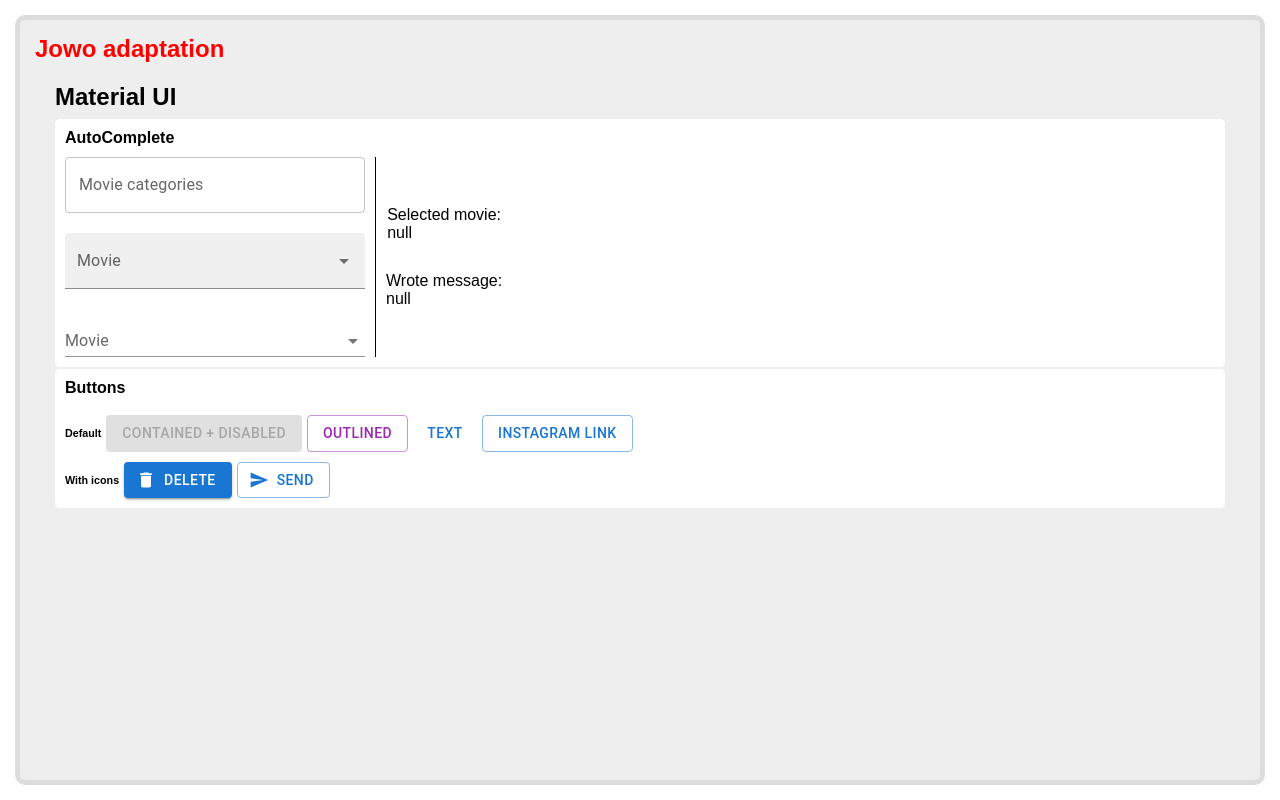
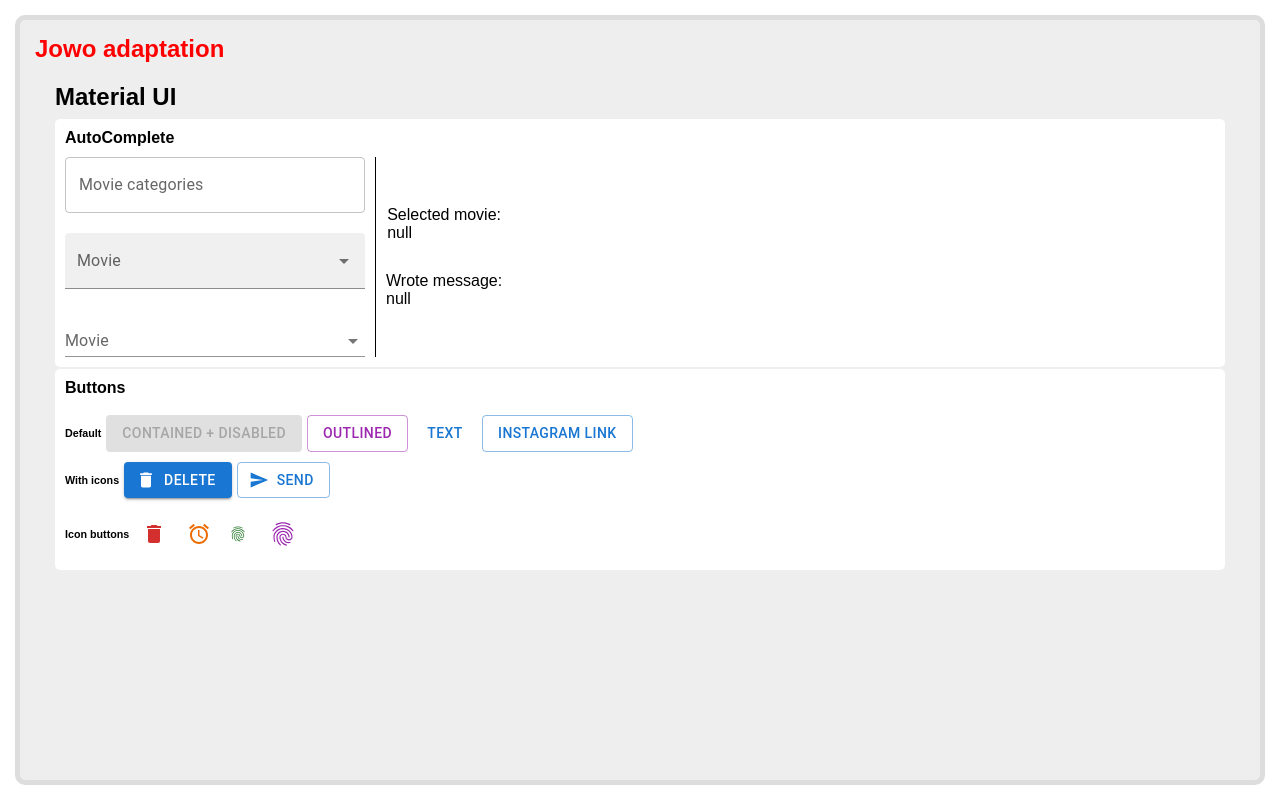
Before and after one commit to partnersinbahamas/jowo-adaptation, a React (Create React App) app: page / in a window 1280 px wide. Built offline with nearby package versions, Linux system fonts and the light colour scheme.

Commit message:
IconButtons

```diff
--- a/src/components/Mui/Buttons/Buttons.tsx
+++ b/src/components/Mui/Buttons/Buttons.tsx
@@ -1,6 +1,6 @@
-import { Button } from '@mui/material';
+import { Button, IconButton } from '@mui/material';
 import styles from './Buttons.module.scss';
-import { Delete } from '@mui/icons-material';
+import { Alarm, Delete, Fingerprint } from '@mui/icons-material';
 import { Send } from '@mui/icons-material';
 import { useState } from 'react';
 
@@ -41,6 +41,26 @@ export const Buttons = () => {
         <Button variant='contained' startIcon={<Delete />}>Delete</Button>
         <Button variant='outlined' startIcon={<Send />}>Send</Button>
       </div>
+
+      <div className={styles.container}>
+        <h6>Icon buttons</h6>
+
+        <IconButton aria-label='delete' color='error'>
+          <Delete />
+        </IconButton>
+
+        <IconButton aria-label='delete' color="warning">
+          <Alarm fontSize="inherit"/>
+        </IconButton>
+
+        <IconButton aria-label='delete' color="success" size="small">
+          <Fingerprint fontSize="inherit"/>
+        </IconButton>
+
+        <IconButton aria-label='delete' color="secondary" size="large">
+          <Fingerprint fontSize="inherit"/>
+        </IconButton>
+      </div>
     </div>
   )
 }
```
